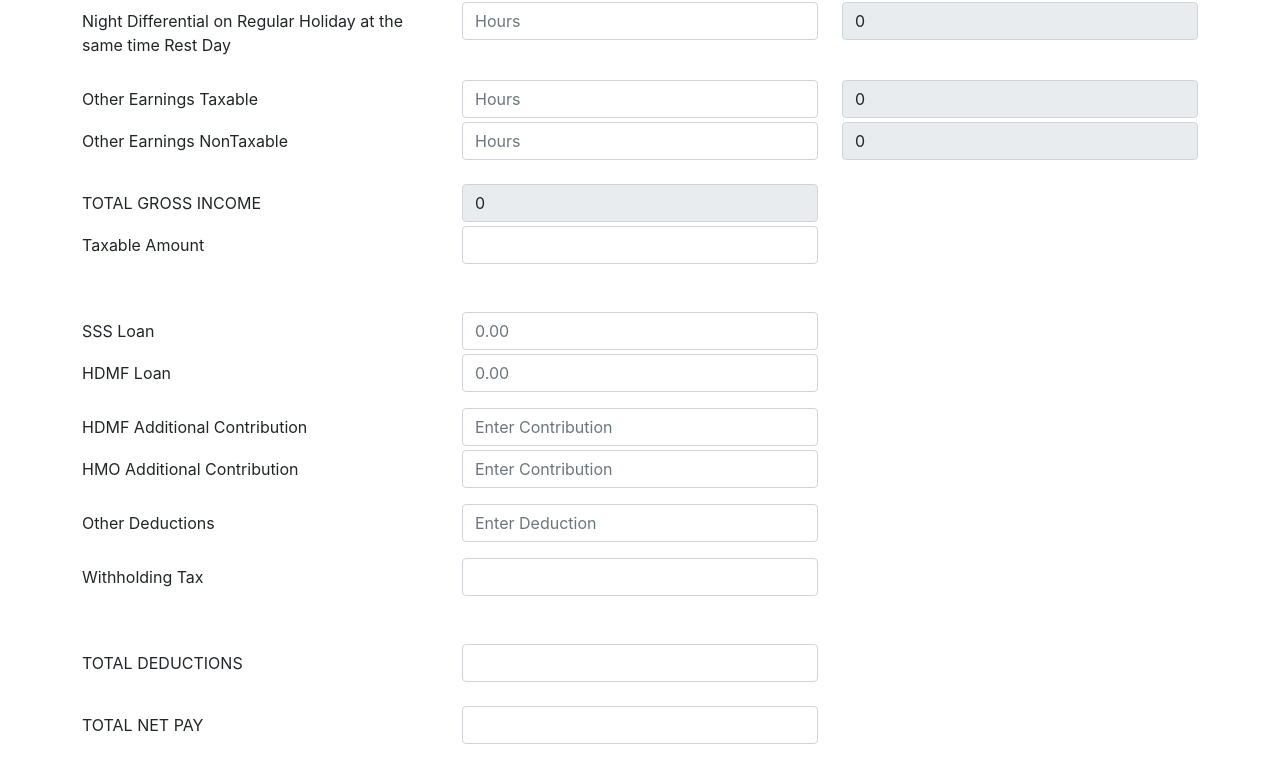
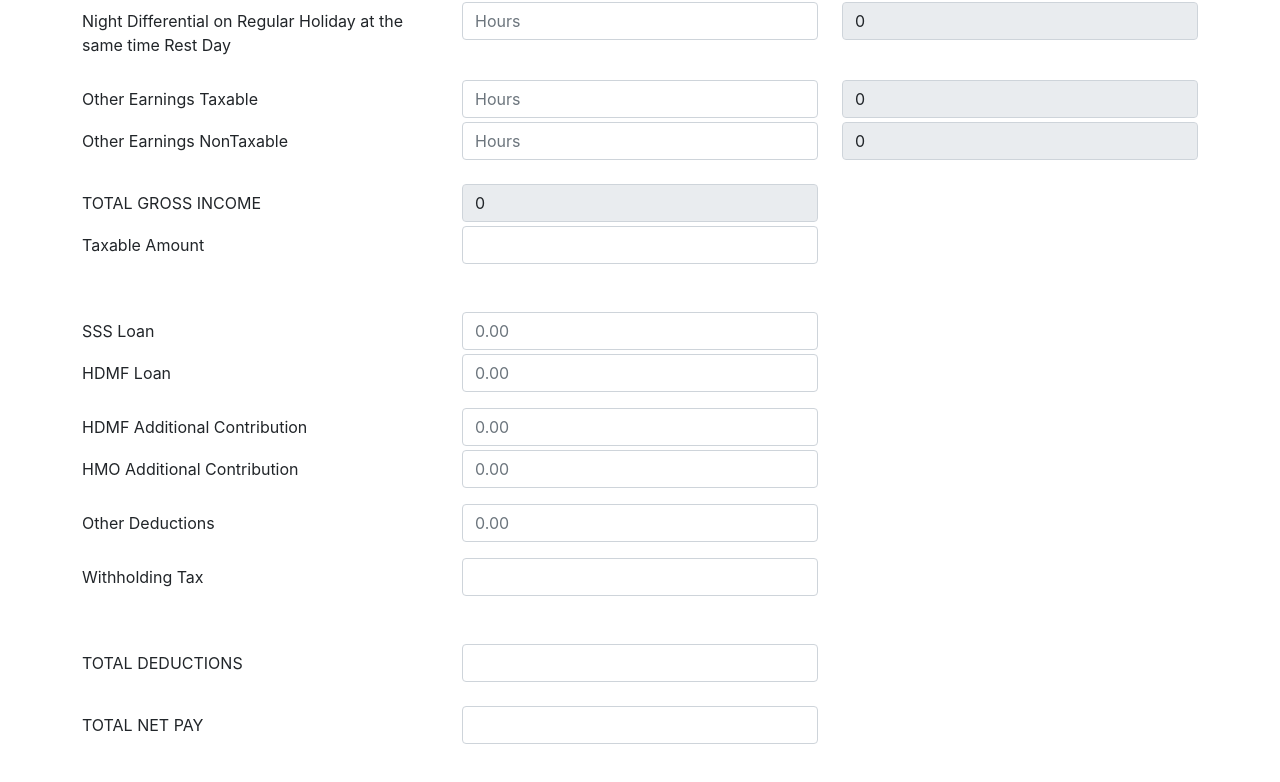
Before and after one commit to johnnybravo916/train-calculator, a React (Create React App) app in the folder zz-calculator/: page / in a window 1280 px wide. Shown: the part 1390-2172 px from the top of the page. Built offline with nearby package versions, Linux system fonts and the light colour scheme.

Commit message:
finished contributions

```diff
--- a/zz-calculator/src/Additional.jsx
+++ b/zz-calculator/src/Additional.jsx
@@ -1,29 +1,45 @@
 import React from "react";
 
-const Additional = () => {
+const Additional = ({handleContribution}) => {
     return (
         <div className="block-deductions__contribution mb-3">
             <div className="row mb-1">
-                <label htmlFor="daily_rate" className="col-sm-4 col-form-label">
+                <label
+                    htmlFor="hdmf_add_contribution"
+                    className="col-sm-4 col-form-label"
+                >
                     HDMF Additional Contribution
                 </label>
                 <div className="col-sm-4">
                     <input
-                        type="text"
+                        type="number"
                         className="form-control"
-                        placeholder="Enter Contribution"
+                        id="hdmf_add_contribution"
+                        onChange={(e) => {
+                            handleContribution(e, "hdmf_add");
+                        }}
+                        placeholder="0.00"
+                        name="hdmf_add_contribution"
                     />
                 </div>
             </div>
             <div className="row mb-1">
-                <label htmlFor="daily_rate" className="col-sm-4 col-form-label">
+                <label
+                    htmlFor="hmo_add_contribution"
+                    className="col-sm-4 col-form-label"
+                >
                     HMO Additional Contribution
                 </label>
                 <div className="col-sm-4">
                     <input
-                        type="text"
+                        type="number"
                         className="form-control"
-                        placeholder="Enter Contribution"
+                        id="hmo_add_contribution"
+                        onChange={(e) => {
+                            handleContribution(e, "hmo_add");
+                        }}
+                        placeholder="0.00"
+                        name="hmo_add_contribution"
                     />
                 </div>
             </div>
--- a/zz-calculator/src/App.js
+++ b/zz-calculator/src/App.js
@@ -30,9 +30,12 @@ const App = () => {
         monthly: 0,
         semi_monthly: 0,
     });
-    const [loan, setLoan] = useState({
+    const [contribution, setContribution] = useState({
         sss: 0.0,
         hdmf: 0.0,
+        hdmf_add: 0.0,
+        hmo_add: 0.0,
+        other: 0.0,
     });
 
     const handleMonthly = (e) => {
@@ -225,22 +228,53 @@ const App = () => {
         setHdmf({ monthly: value, semi_monthly: value / 2 / 2 });
     };
 
-    const handleLoan = (e, loantype) => {
+    const handleContribution = (e, valuetype) => {
         const { value } = e.target;
-        if (loantype === "sss") {
-            setLoan((prevValue) => {
+        switch (valuetype) {
+            case "sss":
+                setContribution((prevValue) => {
                     return {
                         ...prevValue,
                         sss: value,
                     };
                 });
-        } else if (loantype === "hdmf") {
-            setLoan((prevValue) => {
+                break;
+            case "hdmf":
+                setContribution((prevValue) => {
                     return {
                         ...prevValue,
                         hdmf: value,
                     };
                 });
+                break;
+            case "hdmf_add":
+                setContribution((prevValue) => {
+                    return {
+                        ...prevValue,
+                        hdmf_add: value,
+                    };
+                });
+                break;
+            case "hmo_add":
+                setContribution((prevValue) => {
+                    return {
+                        ...prevValue,
+                        hmo_add: value,
+                    };
+                });
+                break;
+            case "other":
+                setContribution((prevValue) => {
+                    return {
+                        ...prevValue,
+                        other: value,
+                    };
+                });
+                break;
+            default:
+                console.log(
+                    `contribution error for sss,hdmf,hmo or other ${value}`
+                );
         }
     };
 
@@ -270,9 +304,9 @@ const App = () => {
                 </div>
                 <div className="col-md-12">
                     <div className="block-deductions mb-5">
-                        <Loan handleLoan={handleLoan} />
-                        <Additional />
-                        <Other />
+                        <Loan handleContribution={handleContribution} />
+                        <Additional handleContribution={handleContribution} />
+                        <Other handleContribution={handleContribution} />
                         <Tax />
                     </div>
                     <Total />
--- a/zz-calculator/src/Loan.jsx
+++ b/zz-calculator/src/Loan.jsx
@@ -1,6 +1,6 @@
 import React from "react";
 
-const Loan = ({handleLoan}) => {
+const Loan = ({ handleContribution }) => {
     return (
         <div className="block-deductions__loan mb-3">
             <div className="row mb-1">
@@ -12,7 +12,9 @@ const Loan = ({handleLoan}) => {
                         type="number"
                         className="form-control"
                         id="sss_loan"
-                            onChange={(e)=>{handleLoan(e,"sss")}}
+                        onChange={(e) => {
+                            handleContribution(e, "sss");
+                        }}
                         placeholder="0.00"
                         name="sss_loan"
                     />
@@ -27,7 +29,9 @@ const Loan = ({handleLoan}) => {
                         type="number"
                         className="form-control"
                         id="hdmf_loan"
-                            onChange={(e)=>{handleLoan(e,"hdmf")}}
+                        onChange={(e) => {
+                            handleContribution(e, "hdmf");
+                        }}
                         placeholder="0.00"
                         name="hdmf_loan"
                     />
--- a/zz-calculator/src/Other.jsx
+++ b/zz-calculator/src/Other.jsx
@@ -1,17 +1,25 @@
 import React from "react";
 
-const Other = () => {
+const Other = ({ handleContribution }) => {
     return (
         <div className="block-deductions__other mb-3">
             <div className="row mb-1">
-                <label htmlFor="daily_rate" className="col-sm-4 col-form-label">
+                <label
+                    htmlFor="other_deductions"
+                    className="col-sm-4 col-form-label"
+                >
                     Other Deductions
                 </label>
                 <div className="col-sm-4">
                     <input
-                        type="text"
+                        type="number"
                         className="form-control"
-                        placeholder="Enter Deduction"
+                        id="other_deductions"
+                        onChange={(e) => {
+                            handleContribution(e, "other");
+                        }}
+                        placeholder="0.00"
+                        name="other_deductions"
                     />
                 </div>
             </div>
```
Lines whose indentation alone changed are shown as unchanged.
